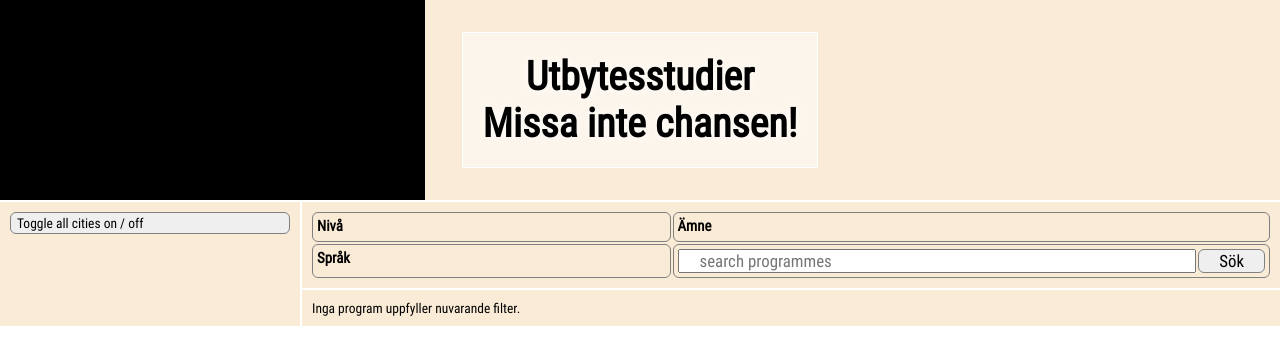
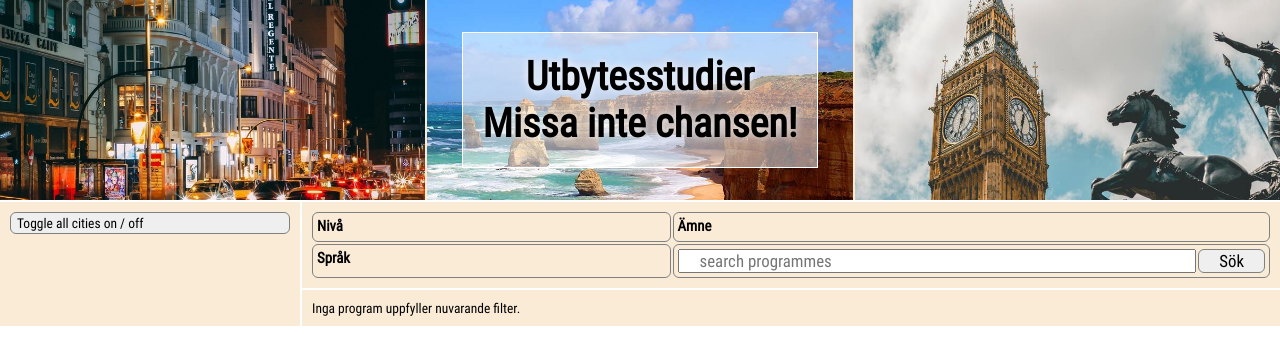
Before and after one commit to majaengwall/DU2projekt, a plain HTML site: page index.html in a window 1280 px wide. Drawn offline with Linux system fonts and the light colour scheme.

Commit message:
fixade backrgound-image på bilderna längst upp på sidan

```diff
--- a/css/index.css
+++ b/css/index.css
@@ -87,19 +87,19 @@ body {
 }
 
 #top_images>div:nth-child(1) {
-  background-color: black;
   background-position: center;
-  background-image: ("./geo_images/madrid_normal_1.jpg");
+  background-image: url(../geo_images/madrid_normal_1.jpg);
 }
 
 #top_images>div:nth-child(2) {
   background-position: center;
-  background-image: ("./geo_images/australia_normal_1.jpg");
+  background-image: url(../geo_images/australia_normal_1.jpg);
 }
 
 #top_images>div:nth-child(3) {
+  background-image: url(../geo_images/london_normal_1.jpg);
   background-position: center;
-  background-image: ("./geo_images/london_normal_1.jpg");
+
 }
 
 #top_text {
```
